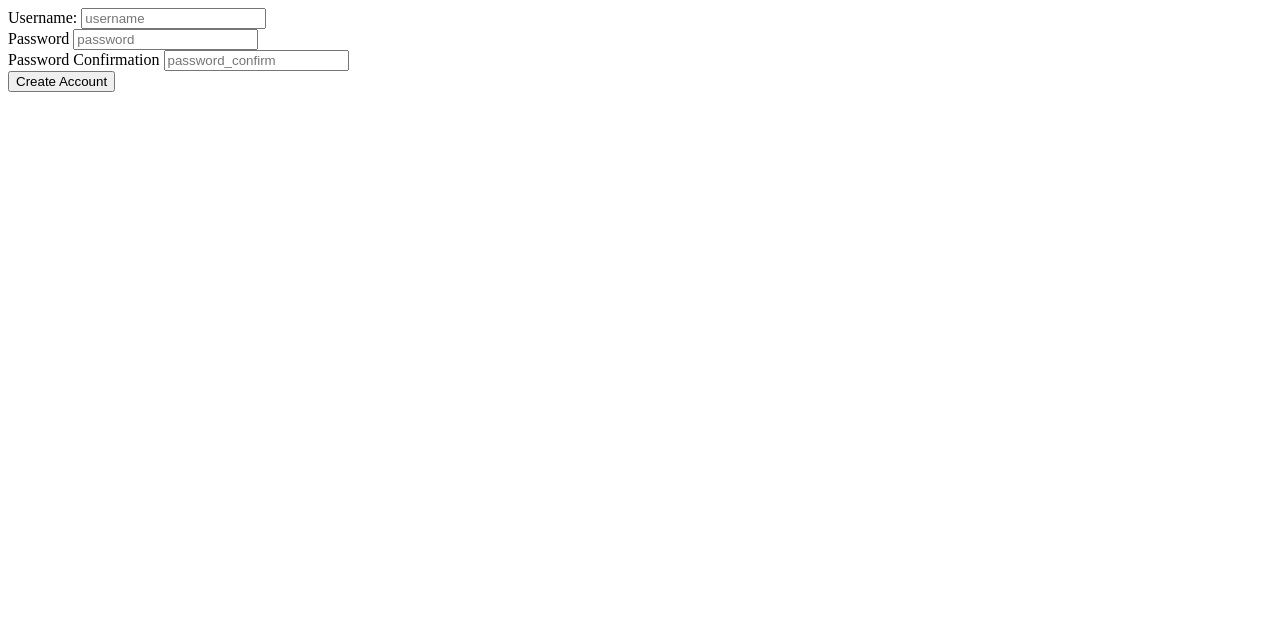
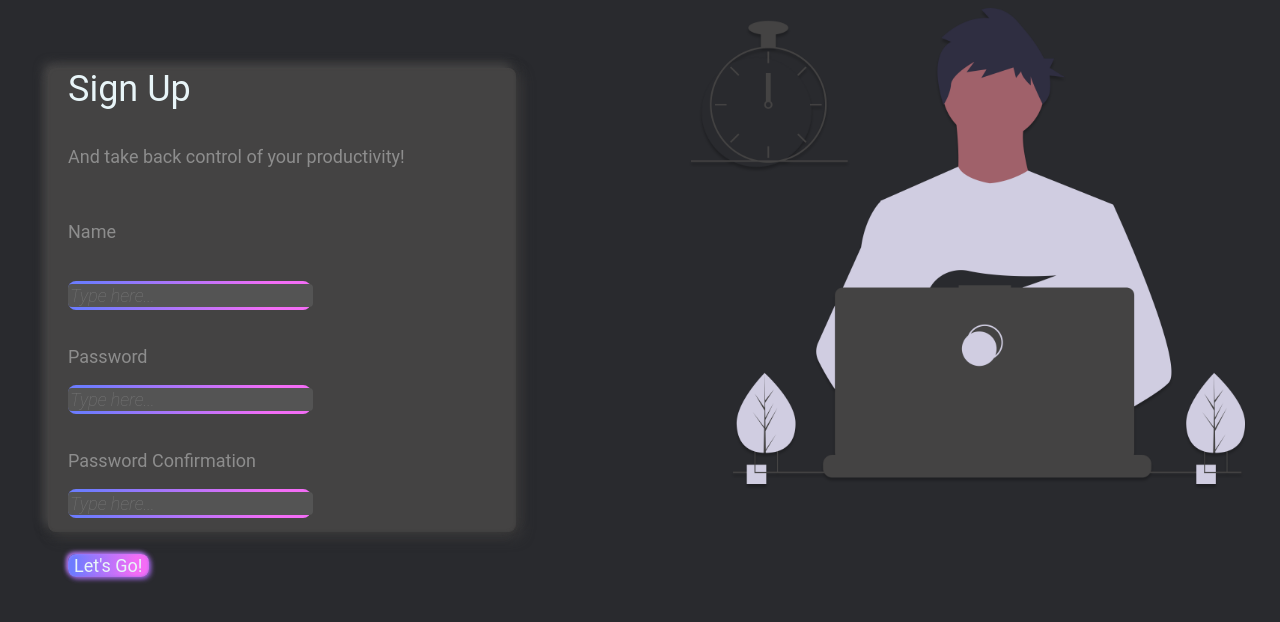
Before and after one commit to jacob-macleod/Timely, a Flask app: page /create_account in a window 1280 px wide. Shown: the top 622 px of the page. Run offline with Flask 2, Linux system fonts and the light colour scheme.

Commit message:
styled create_account.html

```diff
--- a/templates/create_account.html
+++ b/templates/create_account.html
@@ -5,21 +5,155 @@
   <meta charset="utf-8">
   <meta name="viewport"
      content="width=device-width, initial-scale=1, user-scalable=yes">
+    <style>
+      body {
+        background-color: #292A2E;
+      }
 
+      .grid-container {
+        display: grid;
+        grid-template-columns: auto auto;
+      }
+
+      .productivity_image {
+        position: relative;
+        left: 20vh;
+        width: 70vh;
+      }
+
+      .container {
+        position: relative;
+        width: 90%;
+        height: 58vh;
+        left: 5vh;
+        top: 3vh;
+
+        background: #444343;
+        box-shadow: -5px 5px 10px rgba(61, 60, 60, 0.2), 5px -5px 10px rgba(61, 60, 60, 0.2), -5px -5px 10px rgba(75, 74, 74, 0.9), 5px 5px 13px rgba(61, 60, 60, 0.9), inset 1px 1px 2px rgba(75, 74, 74, 0.3), inset -1px -1px 2px rgba(61, 60, 60, 0.5);
+        border-radius: 8px;
+
+      }
+
+      .sign_up {
+        position: relative;
+        left: 20px;
+
+        font-family: Roboto;
+        font-style: normal;
+        font-weight: normal;
+        font-size: 36px;
+        line-height: 42px;
+
+        color: #E8F5F8;
+      }
+
+      .motivation_message {
+        position: relative;
+        left: 20px;
+
+        font-family: Roboto;
+        font-style: normal;
+        font-weight: normal;
+        font-size: 18px;
+        line-height: 21px;
+
+        color: #8D8D8D;
+      }
+
+      .label {
+        position: relative;
+        left: 20px;
+
+        font-family: Roboto;
+        font-style: normal;
+        font-weight: normal;
+        font-size: 18px;
+        line-height: 21px;
+
+        color: #8D8D8D;
+      }
+
+      .input {
+        position: relative;
+        left: git 4px;
+        top: 3px;
+
+        background: #545454;
+        border: none;
+        border-radius: 4px;
+
+        font-family: Roboto;
+        font-style: italic;
+        font-weight: 200;
+        font-size: 18px;
+        line-height: 21px;
+
+        color: #8D8D8D;
+      }
+
+      .input_gradient {
+        position: relative;
+        left: 20px;
+        height: 29px;
+        width: 243px;
+        position: relative;
+        background: linear-gradient(92.68deg, #6D7CFF 6.77%, #F36DF6 83.08%);
+        border-radius: 8px;
+      }
+
+      .go {
+        left: 20px;
+        position: relative;
+        font-family: Roboto;
+        font-style: normal;
+        font-weight: normal;
+        font-size: 18px;
+        line-height: 21px;
+
+        color: #E8F5F8;
+
+        background: linear-gradient(92.68deg, #6D7CFF 6.77%, #F36DF6 83.08%);
+        box-shadow: -2px 2px 4px rgba(158, 104, 226, 0.2), 2px -2px 4px rgba(158, 104, 226, 0.2), -2px -2px 4px rgba(194, 128, 255, 0.9), 2px 2px 5px rgba(158, 104, 226, 0.9), inset 1px 1px 2px rgba(194, 128, 255, 0.3), inset -1px -1px 2px rgba(158, 104, 226, 0.5);
+        border-radius: 8px;
+        border: none;
+      }
+    </style>
   <title>Timely</title>
 </head>
 <body>
-    <form action="{{ url_for("create_account")}}" method="post">
-        <label for="username">Username:</label>
-        <input type="text" id="username" name="uname" placeholder="username">
-        <br>
-        <label for="password">Password</label>
-        <input type="password" id="password" name="pword" placeholder="password">
-        <br>
-        <label for="password_confirm">Password Confirmation</label>
-        <input type="password" id="password_confirm" name="pword_confirm" placeholder="password_confirm">
-        <br>
-        <button type="submit">Create Account</button>
+    <div class="grid-container">
+      <div class="grid-item">
+        <div class="container">
+          <p class="sign_up">Sign Up</p>
+          <p class="motivation_message">And take back control of your productivity!</p>
+          <br>
+            <form action="{{ url_for("create_account")}}" method="post">
+                <p class="label" for="username">Name</label>
+                <br>
+                <br>
+                <div class="input_gradient">
+                  <input class="input" type="text" id="username" name="uname" placeholder="Type here...">
+                </div>
+                <br>
+                <p class="label" for="password">Password</p>
+                <div class="input_gradient">
+                  <input class="input" type="password" id="password" name="pword" placeholder="Type here...">
+                </div>
+                <br>
+                <p class="label" for="password_confirm">Password Confirmation</p>
+                <div class="input_gradient">
+                  <input class="input" type="password" id="password_confirm" name="pword_confirm" placeholder="Type here...">
+                </div>
+                <br>
+                <br>
+                <button class="go" type="submit">Let's Go!</button>
+            </div>
+      </div>
+      <div class="grid-item">
+        <img src="{{url_for('static', filename='productivity_image.png')}}" class="productivity_image">
+      </div>
+    </div>
+
 
 </body>
 </html>
```
Also changed, not shown: static/productivity_image.png (added).
